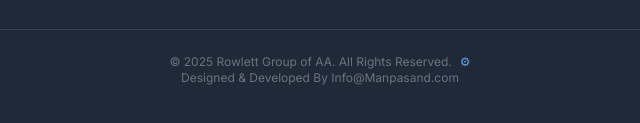
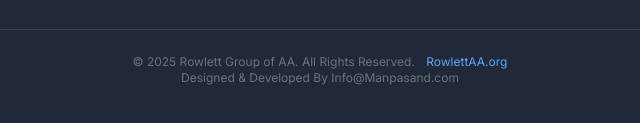
Before and after one commit to MKP715/rowlettaa.org, a plain HTML site: page index.html in a window 1280 px wide. Shown: the part 2183-2306 px from the top of the page, 320-960 px from the left. Drawn offline with nearby package versions, Linux system fonts and the light colour scheme.

Commit message:
Update footer with link to RowlettAA.org

```diff
--- a/index.html
+++ b/index.html
@@ -2344,7 +2344,7 @@
         <p class="mt-4 max-w-3xl mx-auto text-sm text-gray-400 font-serif italic">The strength of our recovery lies in the shared experience, strength, and hope of our members.</p>
 		<p class="mt-4 max-w-3xl mx-auto text-sm text-gray-400 font-serif italic">One day at a time. The journey of recovery is walked together. We are here to offer the hand of A.A. to anyone who reaches out for help.</p>
         <div class="mt-8 border-t border-gray-700 pt-6 text-xs text-gray-500">
-            <p>© <span id="copyright-year"></span> Rowlett Group of AA. All Rights Reserved.<a href="#resources" class="inline-block ml-2 text-blue-400 hover:text-blue-300 transition-colors duration-200" aria-label="Resources" title="Resources">⚙</a></p>
+            <p>© <span id="copyright-year"></span> Rowlett Group of AA. All Rights Reserved. <a href="https://rowlettaa.org/" class="inline-block ml-2 text-blue-400 hover:text-blue-300 transition-colors duration-200" aria-label="Rowlett Group of AA - RowlettAA.org" title="RowlettAA.org">RowlettAA.org</a></p>
 			<p>Designed &amp; Developed By Info@Manpasand.com</p>
         </div>
     </div>
```
